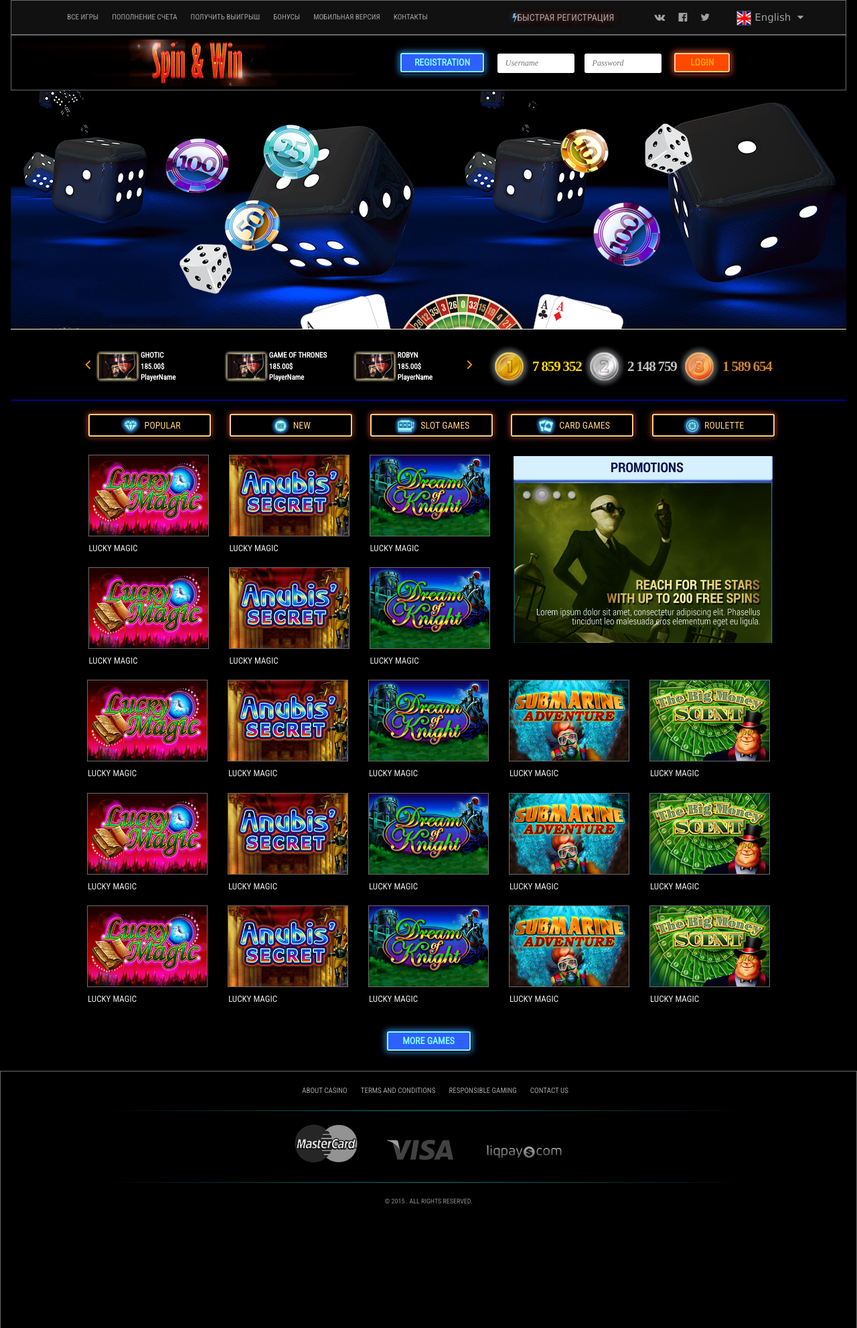
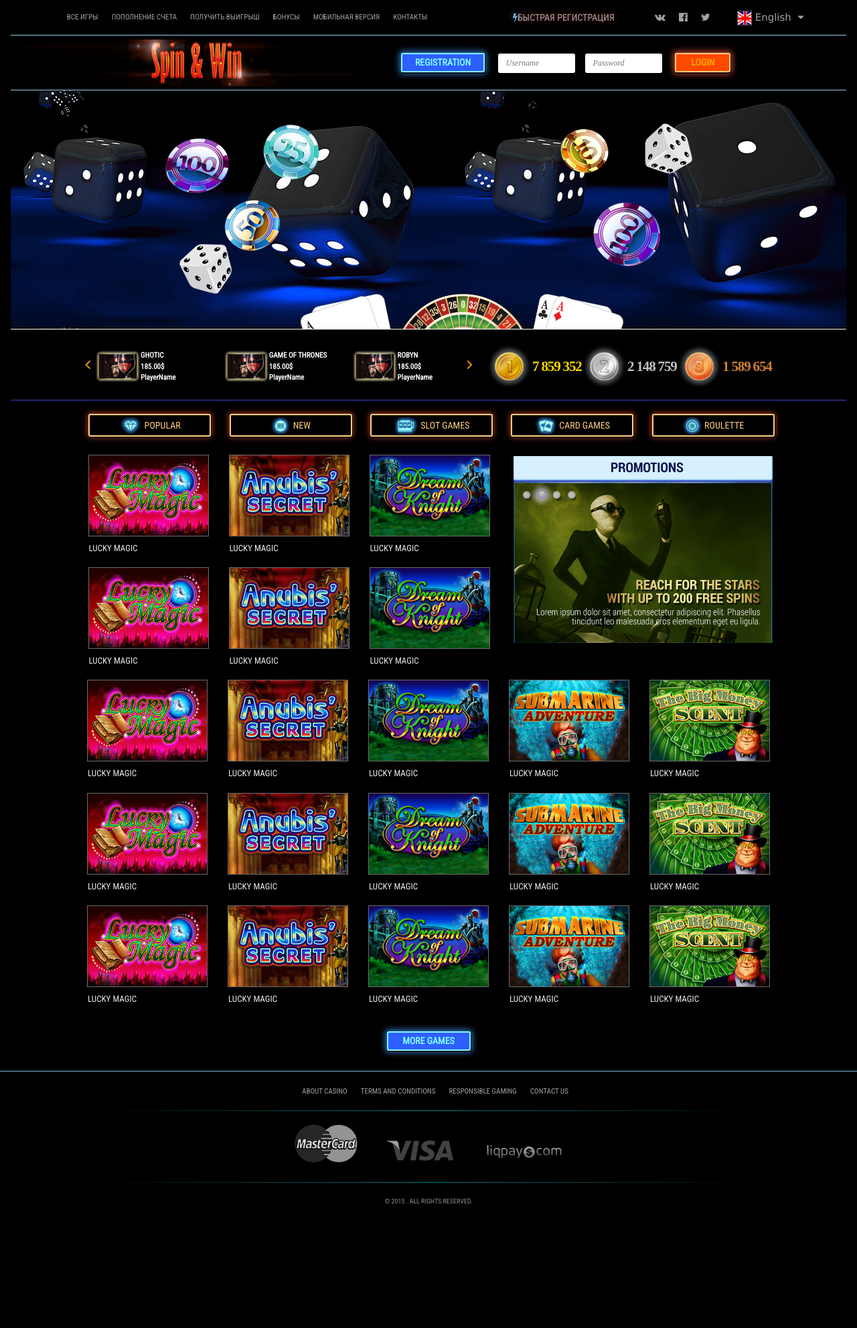
Before and after one commit to JakeDuke/MainPage, a plain HTML site: page index.html in a window 1280 px wide. Shown: the whole page at 67% size. Drawn offline with nearby package versions, Linux system fonts and the light colour scheme.

Commit message:
another final

```diff
--- a/style.css
+++ b/style.css
@@ -1,8 +1,6 @@
 nav {
   width: 100%;
   height: 52px;
-  border: 1px solid #6a6a6a;
-  background-color: #111;
   display: flex;
   align-items: center;
   justify-content: space-around;
@@ -61,7 +59,8 @@ nav {
 }
 .top-wrap {
   height: 83px;
-  border: 1px solid #6a6a6a;
+  border-top: 1px solid #95d0ee;
+  border-bottom: 1px solid #95d0ee;
   background-color: #000;
   display: flex;
   align-items: center;
@@ -175,7 +174,7 @@ input {
 .bottom-menu {
   height: 107px;
   border-top: 1px solid #fff;
-  border-bottom: 1px solid #00f;
+  border-bottom: 1px solid #3c43c6;
   background-color: #000;
   display: flex;
   justify-content: center;
@@ -354,8 +353,7 @@ footer {
   justify-content: center;
   flex-direction: column;
   height: 385px;
-  border: 1px solid #6a6a6a;
-  background-color: #000;
+  border-top: 1px solid #6fb7da;
 }
 footer .menu {
   display: flex;
```
Also changed, not shown: 1 other file.
